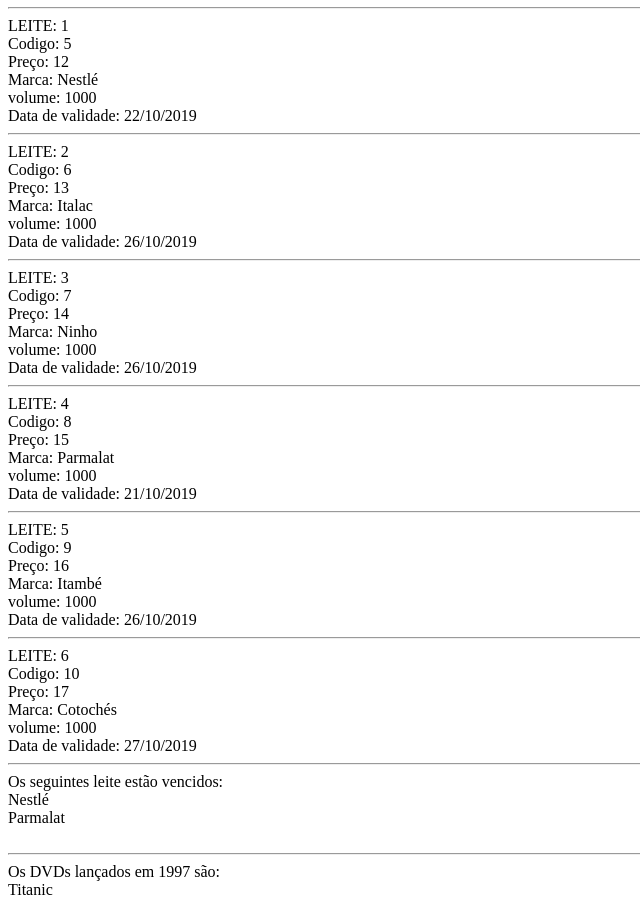
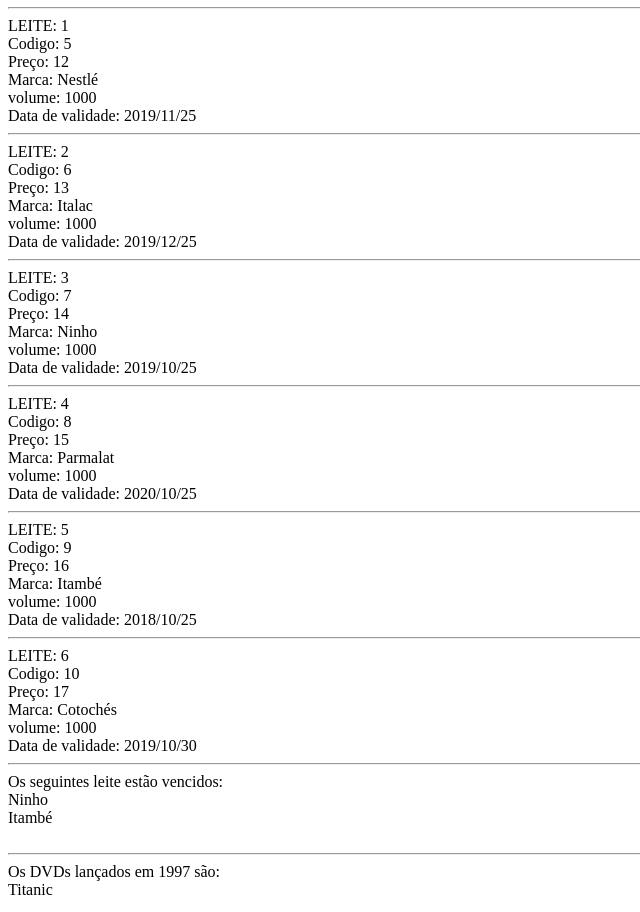
Before and after one commit to RubensTG/Faculdade-Trabalho_Extra_Web, a PHP site: page / in a window 1280 px wide. Shown: the part 423-1335 px from the top of the page, without its empty margins (0-640 px from the left). Run offline with PHP 8.4, Linux system fonts and the light colour scheme.

Commit message:
Consertado as comparações de datas com o date()

```diff
--- a/Leite.php
+++ b/Leite.php
@@ -7,7 +7,7 @@ class Leite extends Produto implements Perecivel{
 	private $dataValidade;
 
 	public function estaVencido(){
-		$dataHoje = date("d/m/Y");
+		$dataHoje = date("Y/m/d");
 		if($this->dataValidade >= $dataHoje){
 			return false;
 		}else{
--- a/index.php
+++ b/index.php
@@ -8,12 +8,12 @@ $DVD2 = new DVD(2, 10, "Os Simpsons: o Filme", 2007);
 $DVD3 = new DVD(3, 13, "Hachi: A Dog's Tale", 2009);
 $DVD4 = new DVD(4, 12, "À Procura da Felicidade", 2006);
 //Estoque de leites-ID-Preço-Marca---Volume-Data de validade-----------------------------------------------------------
-$Leite1 = new Leite(5, 12, "Nestlé", 1000, "22/10/2019");
-$Leite2 = new Leite(6, 13, "Italac", 1000, "26/10/2019");
-$Leite3 = new Leite(7, 14, "Ninho", 1000, "26/10/2019");
-$Leite4 = new Leite(8, 15, "Parmalat", 1000, "21/10/2019");
-$Leite5 = new Leite(9, 16, "Itambé", 1000, "26/10/2019");
-$Leite6 = new Leite(10, 17, "Cotochés", 1000, "27/10/2019");
+$Leite1 = new Leite(5, 12, "Nestlé", 1000, date("2019/11/25"));
+$Leite2 = new Leite(6, 13, "Italac", 1000, date("2019/12/25"));
+$Leite3 = new Leite(7, 14, "Ninho", 1000, date("2019/10/25"));
+$Leite4 = new Leite(8, 15, "Parmalat", 1000, date("2020/10/25"));
+$Leite5 = new Leite(9, 16, "Itambé", 1000, date("2018/10/25"));
+$Leite6 = new Leite(10, 17, "Cotochés", 1000, date("2019/10/30"));
 //Array do estoque-----------------------------------------------------------------------------------------------------
 $estoque = array($DVD1->codigo => $DVD1,
 	$DVD2->codigo => $DVD2,
@@ -25,6 +25,14 @@ $estoque = array($DVD1->codigo => $DVD1,
 	$Leite4->codigo => $Leite4,
 	$Leite5->codigo => $Leite5,
 	$Leite6->codigo => $Leite6);
+//Tentei retornar no formato JSON mas não consegui pois tem obj dentro do Array----------------------------------------
+//Tá retornando JSON vazio---------------------------------------------------------------------------------------------
+/*for($i = 1; $i <= 4; $i++){
+	echo "FILME: $i<br>";
+	 $retornaJSON = json_encode($estoque[$i]);
+	 echo $retornaJSON;
+	 echo "<br><hr>";
+}*/
 //Printa filmes do estoque---------------------------------------------------------------------------------------------
 for($i = 1; $i <= 4; $i++){
 echo "FILME: $i<br>$estoque[$i]<br><hr>";
@@ -48,7 +56,6 @@ for($i = 5; $i <= 10; $i++){
 	}else{
 		echo "Não há leite vencido<br><hr>";
 	}
-
 
 //Printa DVDs correspondente ao ano digitado---------------------------------------------------------------------------
 $anoDigitado = 1997;
```
